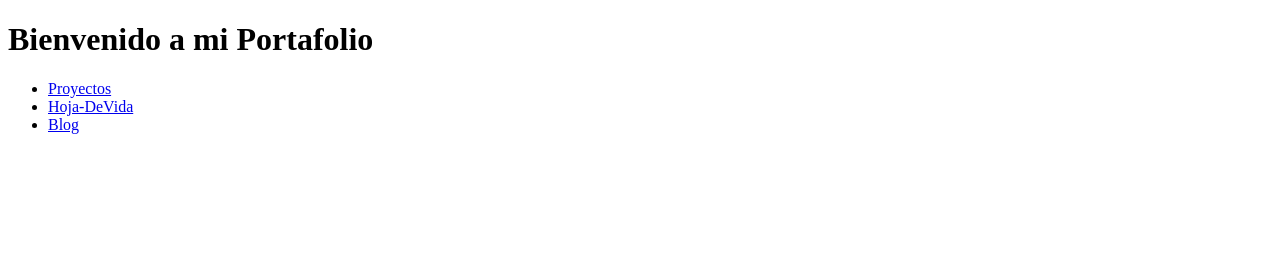
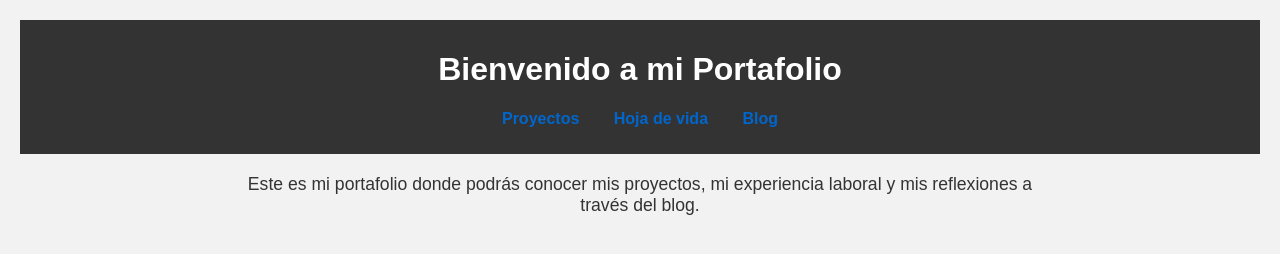
Before and after one commit to PedroDavidhc/Portafolio-Web, a plain HTML site: page index.html in a window 1280 px wide. Drawn offline with Linux system fonts and the light colour scheme.

Commit message:
actualizacion semana8

```diff
--- a/index.html
+++ b/index.html
@@ -4,7 +4,7 @@
         <meta charset="UTF-8">
         <meta name="viewport" content="width=device-width, initial-scale=1.0">
         <title>Mi Portafolio Pedro David Huayanay C</title>
-        <link rel="stylesheet" href="">
+        <link rel="stylesheet" href="style.css">
     </head>
     <body>
         <header>
@@ -12,10 +12,13 @@
             <nav>
                 <ul>
                     <li><a href="./Proyectos/">Proyectos</a></li>
-                    <li><a href="./Hoja-De-Vida/">Hoja-DeVida</a></li>
+                    <li><a href="./Hoja-De-Vida/">Hoja de vida</a></li>
                     <li><a href="./Blog/">Blog</a></li>
                 </ul>
             </nav>
         </header>
+        <section>
+            <p>Este es mi portafolio donde podrás conocer mis proyectos, mi experiencia laboral y mis reflexiones a través del blog.</p>
+        </section>
     </body>
 </html>
--- a/style.css
+++ b/style.css
@@ -1,14 +1,34 @@
 body {
     font-family: Arial, sans-serif;
     background-color: #f2f2f2;
+    color: #333;
     text-align: center;
-    padding: 50px;
+    padding: 20px;
+    margin: 0;
+}
 
+header {
+    background-color: #333;
+    color: white;
+    padding: 10px 0;
 }
+
+h1 {
+    font-size: 2em;
+}
+
+p {
+    font-size: 1.1em;
+    max-width: 800px;
+    margin: 20px auto;
+}
+
 nav ul {
     list-style-type: none;
     padding: 0;
+    text-align: center;
 }
+
 nav li {
     display: inline;
     margin: 0 15px;
@@ -19,3 +39,19 @@ a {
     color: #0066cc;
     font-weight: bold;
 }
+
+a:hover {
+    color: #0044cc;
+}
+
+/* Responsive Design */
+@media screen and (max-width: 768px) {
+    nav ul {
+        text-align: left;
+    }
+
+    nav li {
+        display: block;
+        margin: 10px 0;
+    }
+}
```
Also changed, not shown: Hoja-De-Vida/index.html (+12 -0 lines), Proyectos/index.html (+1 -1 lines).
